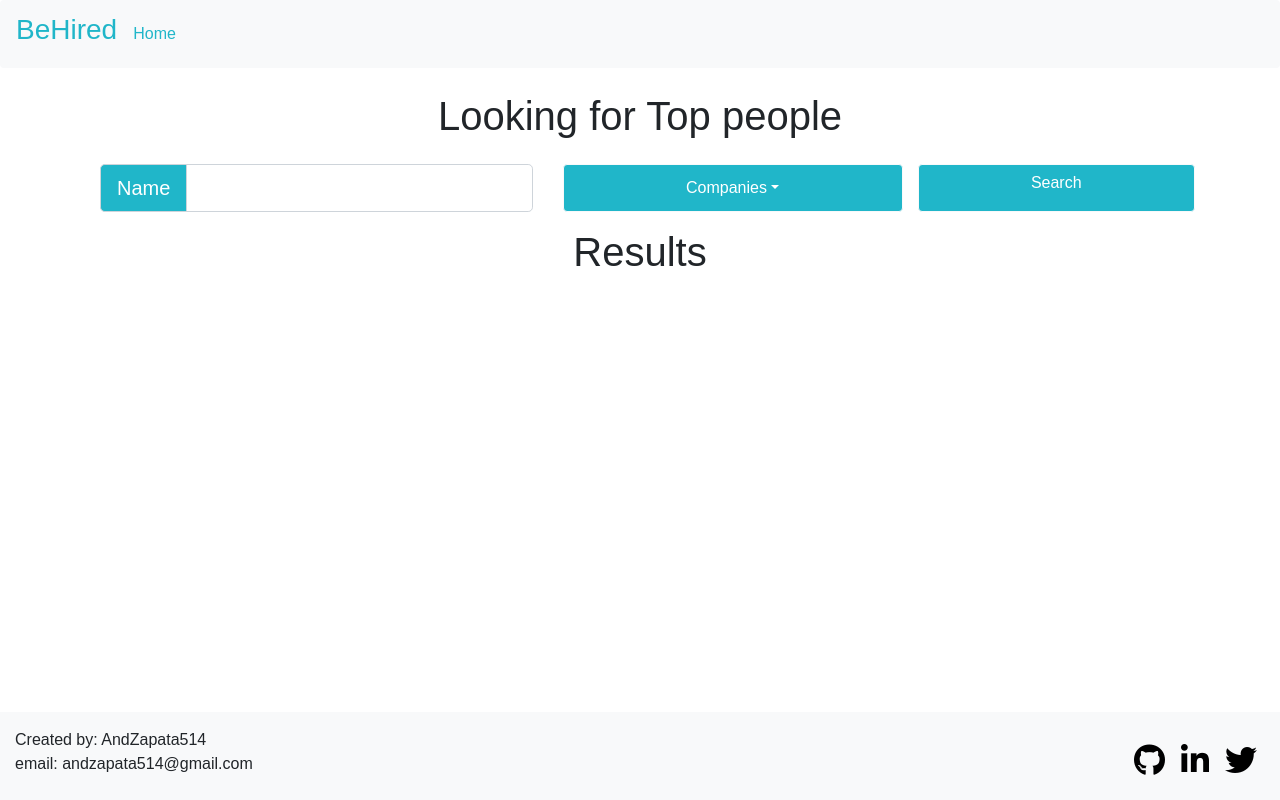
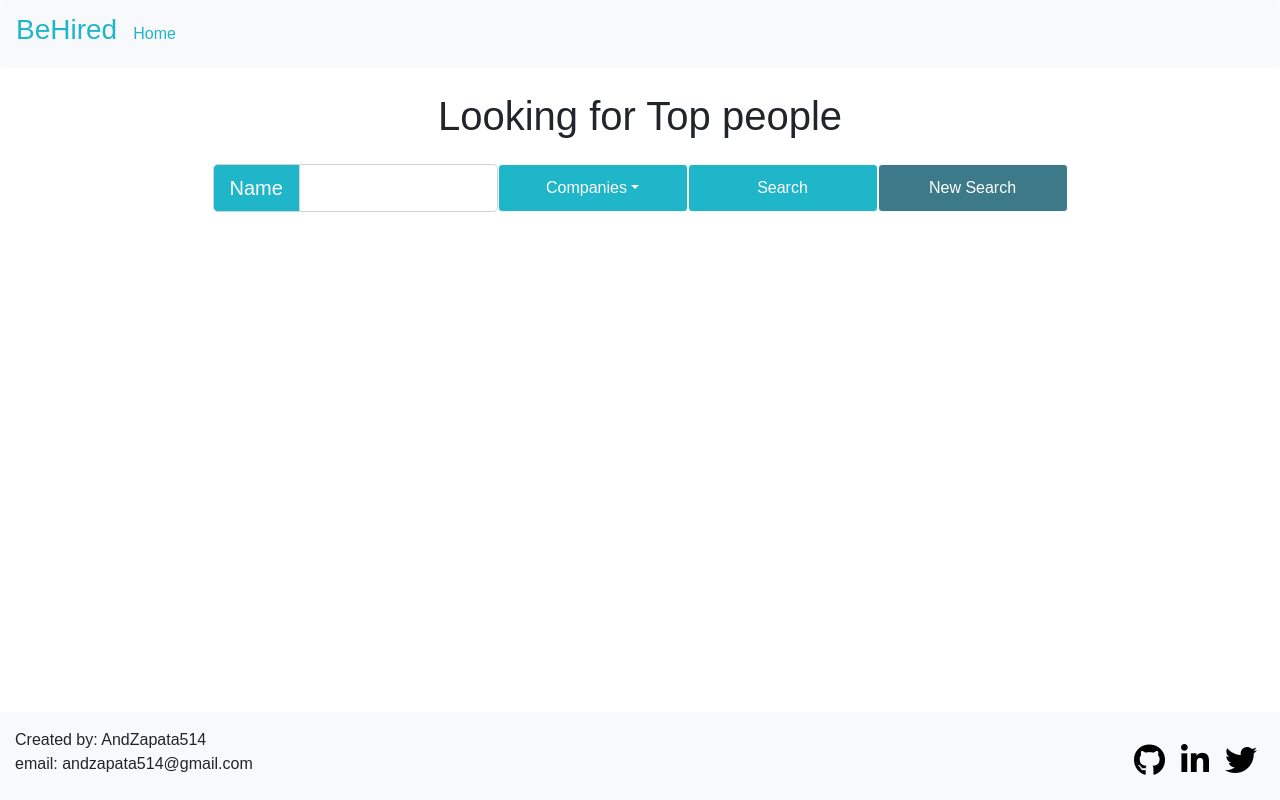
Before and after one commit to AndZapata/torre_test, a React (Create React App) app: page /#/ in a window 1280 px wide. Built offline with nearby package versions, Linux system fonts and the light colour scheme; the HTML template or start-up script is replaced by a standard one.

Commit message:
[Fix] add cards items per user

```diff
--- a/src/components/home.component.js
+++ b/src/components/home.component.js
@@ -5,8 +5,8 @@ export class Home extends Component {
     return (
       <div className="container text-center mt-4">
         <h1>Looking for Top people</h1>
-        <div className="d-flex justify-content-center mt-4">
-          <div className="input-group input-group-lg col-5">
+        <div className="row d-flex justify-content-center mt-4">
+          <div className="input-group input-group-lg col-3 p-0">
             <div className="input-group-prepend">
               <span className="input-group-text"
                 style={{ backgroundColor: "#20B6C9", color: "#ffffff" }}
@@ -19,7 +19,7 @@ export class Home extends Component {
               name="username" onChange={this.props.onHandleInput}
               value={this.props.username} />
           </div>
-          <div className="btn-group col-4">
+          <div className="btn-group col-2 p-0">
             <button type="button"
               className="btn btn-light dropdown-toggle"
               style={{ backgroundColor: "#20B6C9", color: "#ffffff" }}
@@ -29,45 +29,52 @@ export class Home extends Component {
               onClick={this.props.onDisplayCompanies}>
               Companies
  </button>
-            <div className="dropdown-menu col-11" style={{ height: "40vh", overflowY: "scroll" }}>
+            <div className="dropdown-menu col-11"
+              style={{ height: "40vh", overflowY: "scroll" }}>
               <ul className="list-group">
                 {this.props.techCompany.map(item => (
                   <li key={item._id}
-                    className="list-group-item d-flex justify-content-between align-items-center">
+                    className="list-group-item d-flex justify-content-between align-items-center pl-5">
                     {item.techCompany}
                     <input className="form-check-input"
                       type="checkbox"
-                      onClick={this.props.onHandleInput}
                       name="techCompanyId"
-                      value={item._id} />
+                      value={item._id}
+                      onClick={this.props.onHandleInput} />
                   </li>
                 ))}
               </ul>
             </div>
           </div>
-          <div className="btn btn-light col-3"
+          <button className="btn btn-light col-2"
             style={{ backgroundColor: "#20B6C9", color: "#ffffff" }}
-            onClick={this.props.searchPeople}> Search </div>
+            onClick={this.props.searchPeople}> Search </button>
+          <button className="btn btn-light col-2"
+            style={{ backgroundColor: "#3C7A89", color: "#ffffff" }}
+            onClick={this.props.onNewSearch}> New Search </button>
         </div>
         <div className="container mt-3">
-          <h1>Results</h1>
           <div className="row mx-auto">
             {this.props.usersObject.map(item => (
               <div className="col-lg-4 col-sm-6 mb-3" key={item._id}>
                 <div className="card mx-auto shadow p-3 mb-5 bg-white rounded border-light"
-                style={{ maxWidth: "18rem" }}>
+                  style={{ maxWidth: "18rem" }}>
                   <img
                     src={item.picture}
                     className="card-img-top d-block img-fluid rounded mx-auto w-50 mt-3"
                     alt="Profile pic"
                   />
                   <div className="card-body">
-                    <h5 className="card-title" >{item.name}</h5>
+                    <h4 className="card-title" >{item.name}</h4>
+                    <ul className="list-group">
                       {item.strengths.map(strength => (
-                        <p className="card-text" key={strength}>
+                        <li className="card-text list-group-item"
+                          style={{ backgroundColor: "#E5F6F8" }}
+                          key={strength}>
                           {strength}
-                        </p>
+                        </li>
                       ))}
+                    </ul>
                   </div>
                 </div>
               </div>
```
